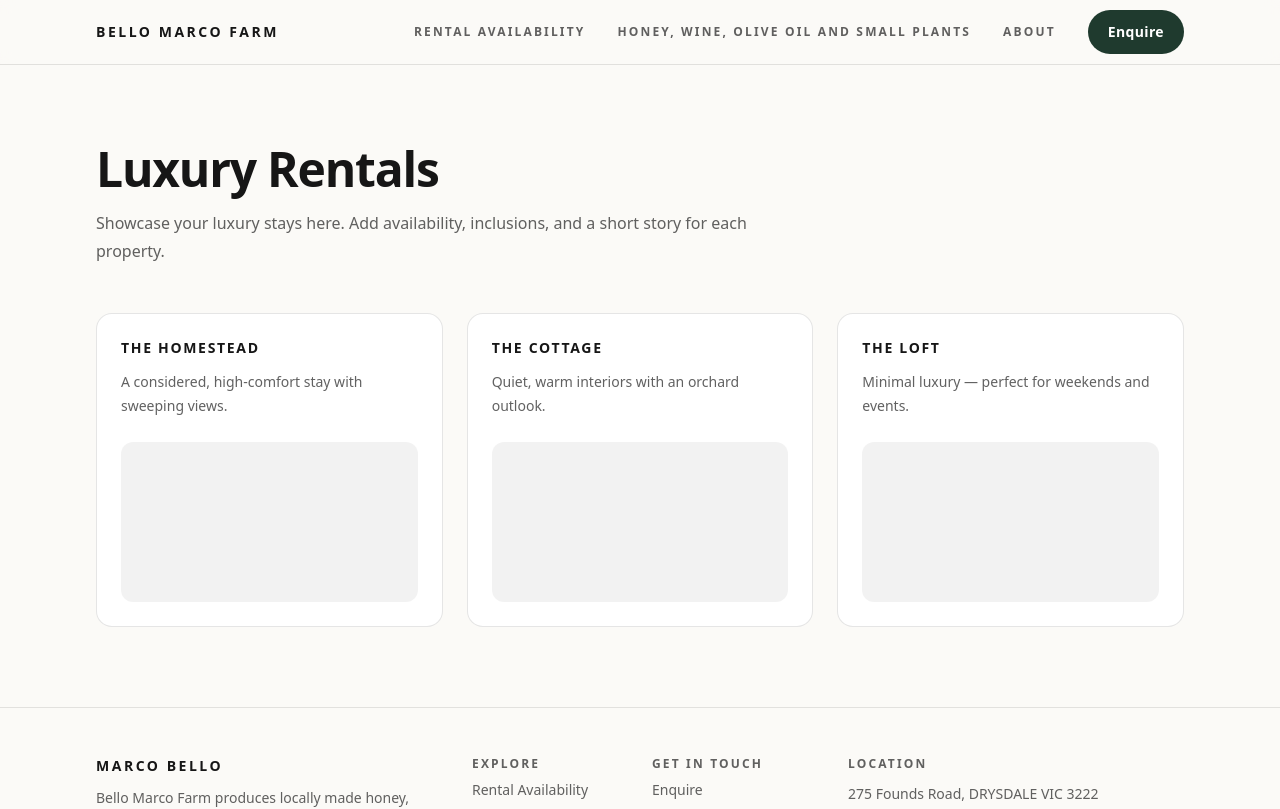
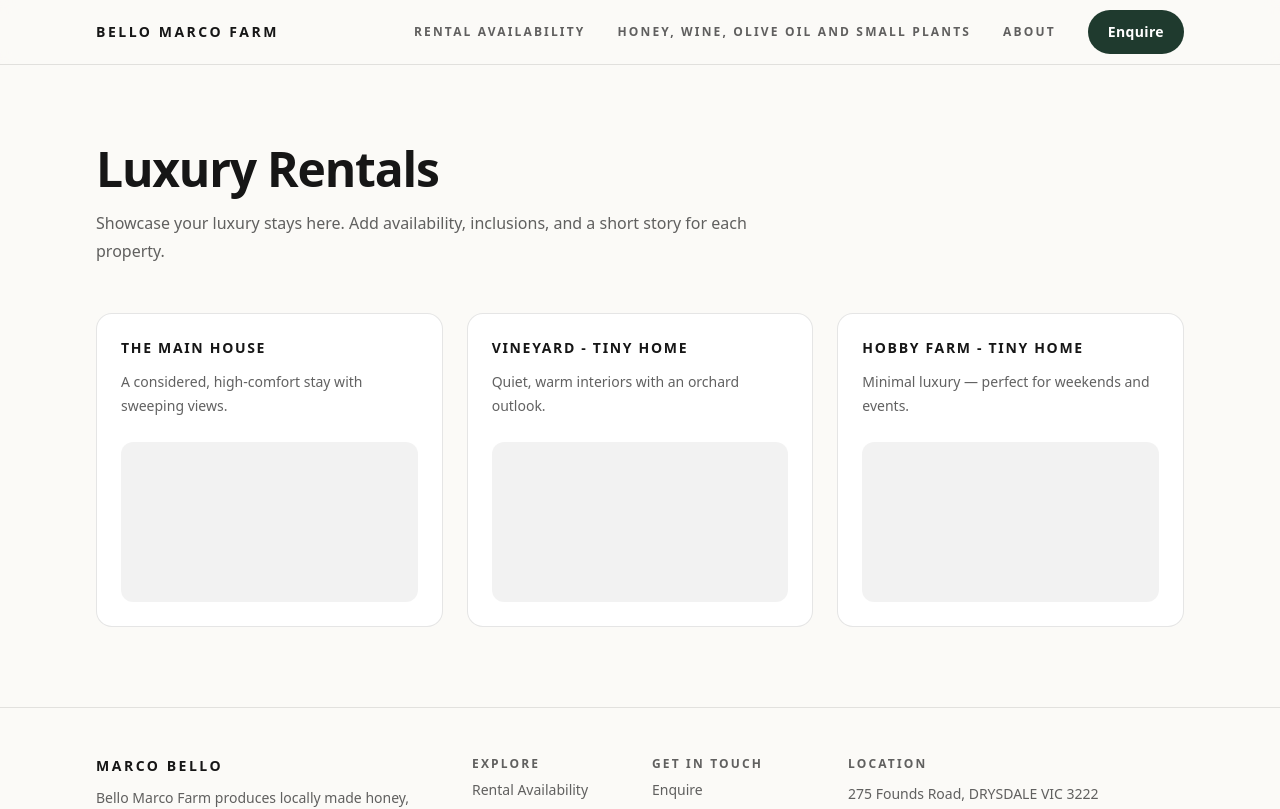
Before and after one commit to Precis60/Marco-Bello-Website, a Next.js app: page /rentals in a window 1280 px wide. Shown: the top 809 px of the page. Built offline with nearby package versions, Linux system fonts and the light colour scheme.

Commit message:
Update rental property names: "The Homestead" to "The Main House", "The Cottage" to "Vineyard - Tiny Home", and "The Loft" to "Hobby Farm - Tiny Home"

```diff
--- a/src/app/rentals/page.tsx
+++ b/src/app/rentals/page.tsx
@@ -19,15 +19,15 @@ export default function RentalsPage() {
         <div className="mt-12 grid gap-6 md:grid-cols-3">
           {[
             {
-              name: "The Homestead",
+              name: "The Main House",
               blurb: "A considered, high-comfort stay with sweeping views.",
             },
             {
-              name: "The Cottage",
+              name: "Vineyard - Tiny Home",
               blurb: "Quiet, warm interiors with an orchard outlook.",
             },
             {
-              name: "The Loft",
+              name: "Hobby Farm - Tiny Home",
               blurb: "Minimal luxury — perfect for weekends and events.",
             },
           ].map((item) => (
```
